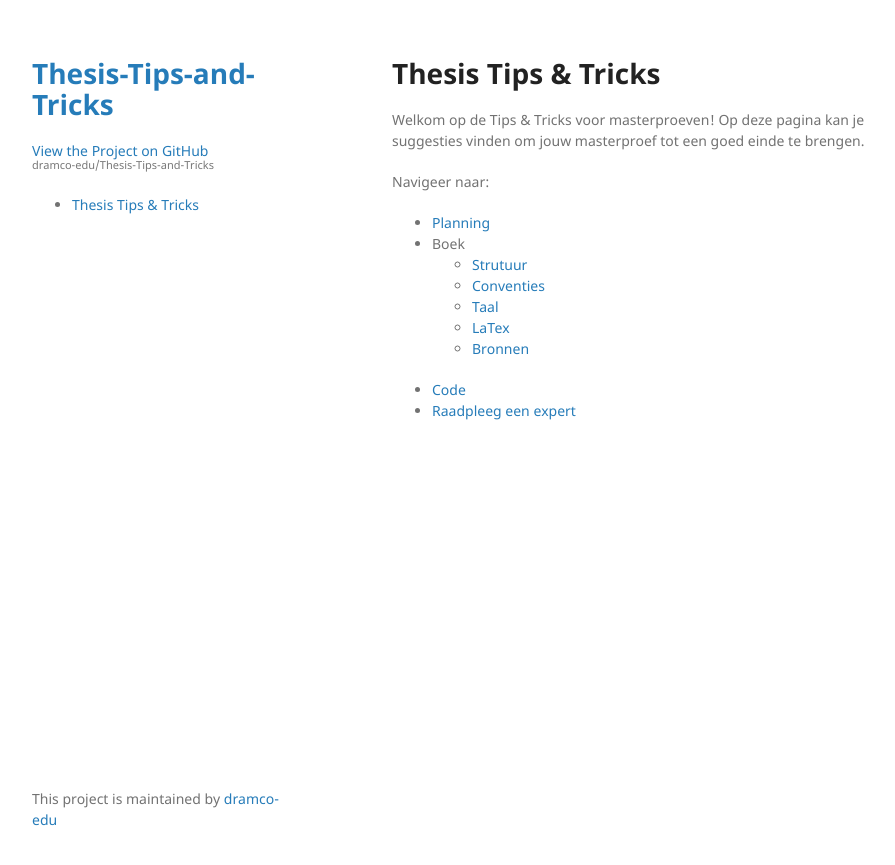
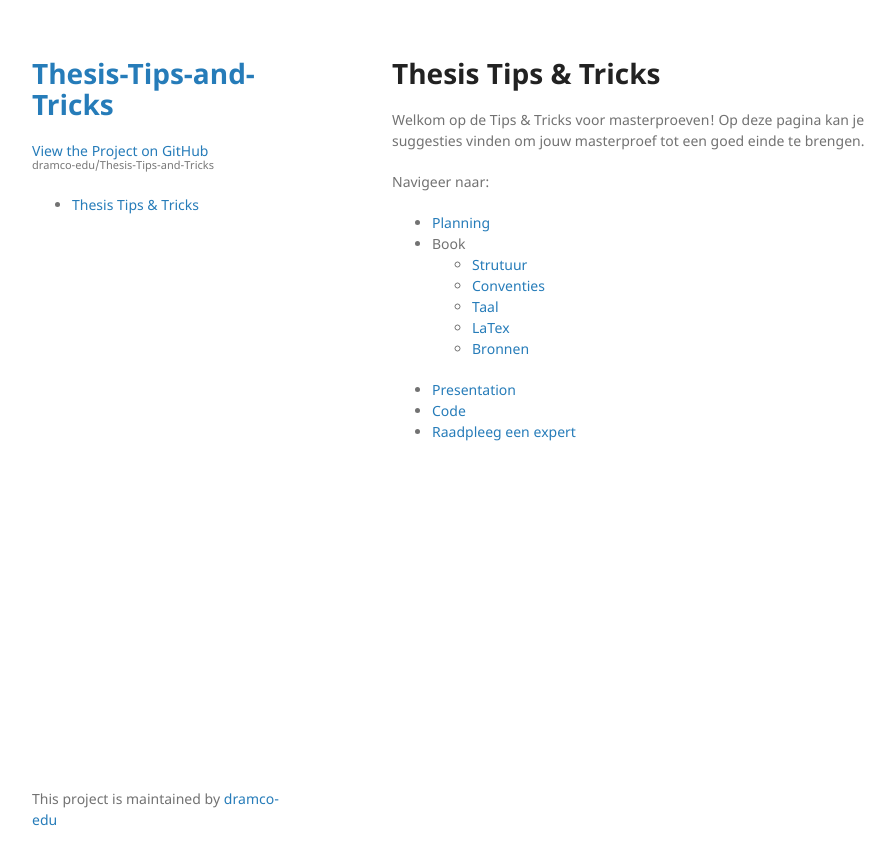
Before and after one commit to dramco-edu/Thesis-Tips-and-Tricks, a Jekyll site: the page built from index.md, in a window 1280 px wide. Shown: the top 865 px of the page, without its empty margins (178-1073 px from the left). Built offline with Jekyll 4.4.1, drawn with Linux system fonts in a browser that asks for light colours; our own code applies the rules of GitHub Pages for plain Markdown files; the repository's description, which GitHub fills in, is left out.

Commit message:
Update index.md

```diff
--- a/index.md
+++ b/index.md
@@ -10,11 +10,12 @@ Op deze pagina kan je suggesties vinden om jouw masterproef tot een goed einde t
 
 Navigeer naar:
 - [Planning](planning.md)
-- Boek
+- Book
    * [Strutuur](thesis-book-structure.md)
    * [Conventies](thesis-book-conventions.md)
    * [Taal](thesis-book-lang.md)
    * [LaTex](thesis-book-latex.md)
    * [Bronnen](thesis-book-bib.md)
+- [Presentation](presentation.md)
 - [Code](code.md)
 - [Raadpleeg een expert](experts.md)
```
